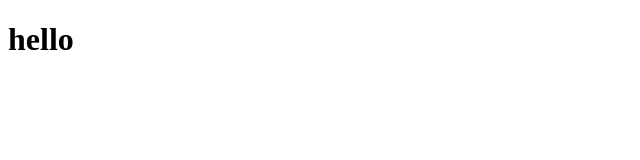
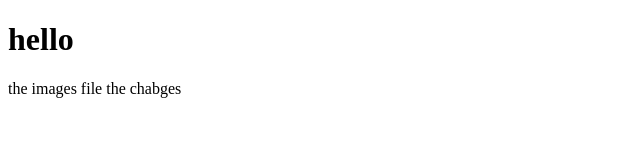
Before and after one commit to enakpomiller/new-stuff, a plain HTML site: page index.html in a window 1280 px wide. Shown: the whole page, without its empty margins (0-640 px from the left). Drawn offline with Linux system fonts and the light colour scheme.

Commit message:
the chage

```diff
--- a/index.html
+++ b/index.html
@@ -9,4 +9,6 @@
 <body>
     <h1>hello</h1>
 </body>
+
+ <p> the images file the chabges  </p>
 </html>
```
